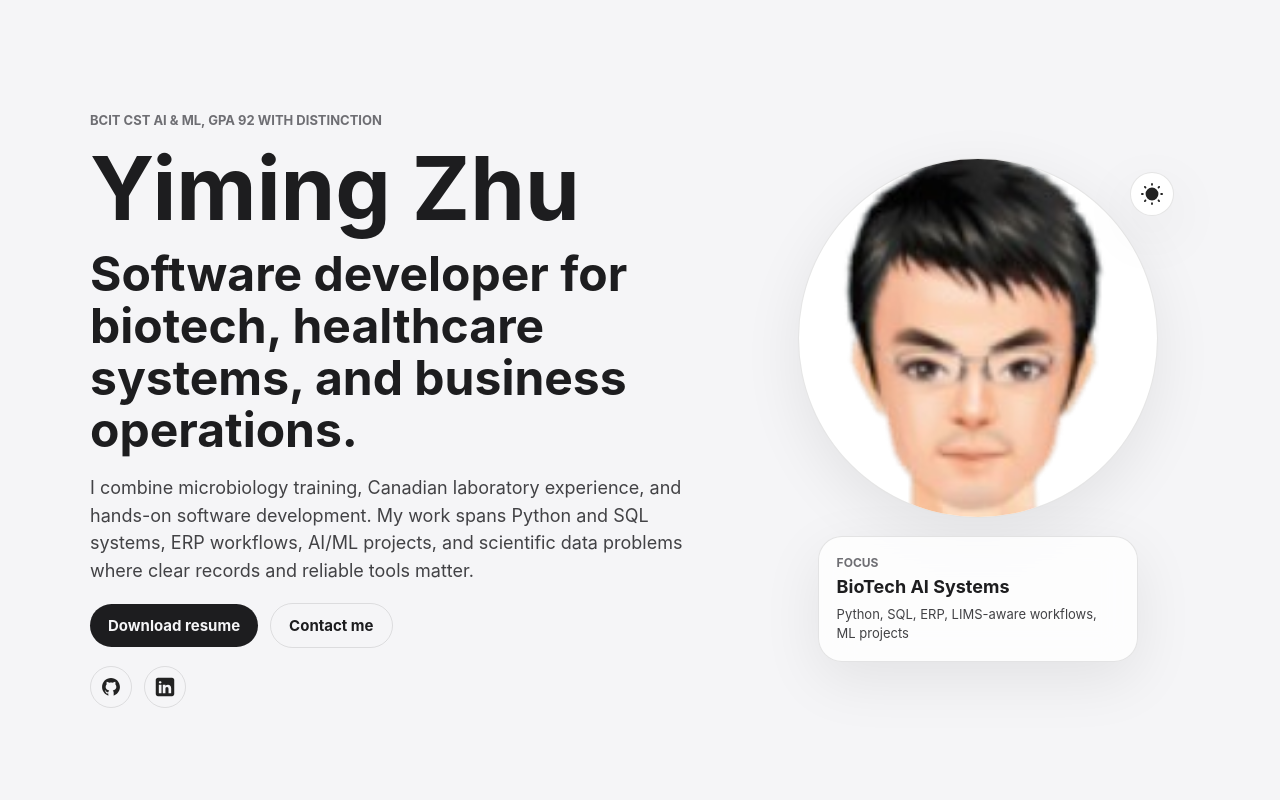
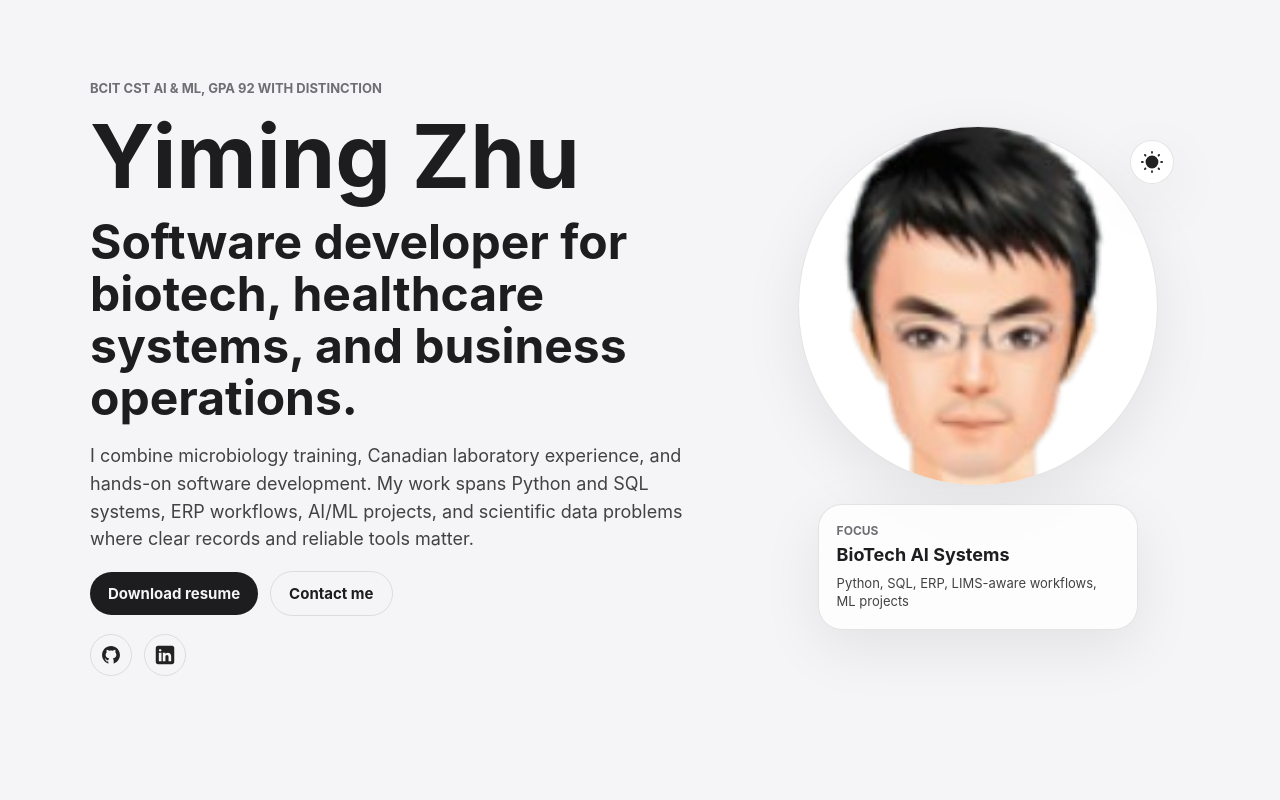
Before and after one commit to yiming168/yimingPortfolio, a React (Vite) app: page / in a window 1280 px wide. Shown: the top 800 px of the page. Built offline with nearby package versions, Linux system fonts and the light colour scheme.

Commit message:
Reduce hero section whitespace

```diff
--- a/src/sections/Hero/HeroStyles.module.css
+++ b/src/sections/Hero/HeroStyles.module.css
@@ -5,8 +5,7 @@
   grid-template-columns: 1fr;
   margin: 0 auto;
   max-width: 1180px;
-  min-height: 100dvh;
-  padding: 72px 22px 36px;
+  padding: 72px 22px 20px;
 }
 
 .visual {
@@ -164,7 +163,7 @@
 @media (min-width: 800px) {
   .container {
     grid-template-columns: minmax(0, 1.2fr) minmax(320px, 0.8fr);
-    padding: 80px 40px 60px;
+    padding: 80px 40px 36px;
   }
 }
 
```
